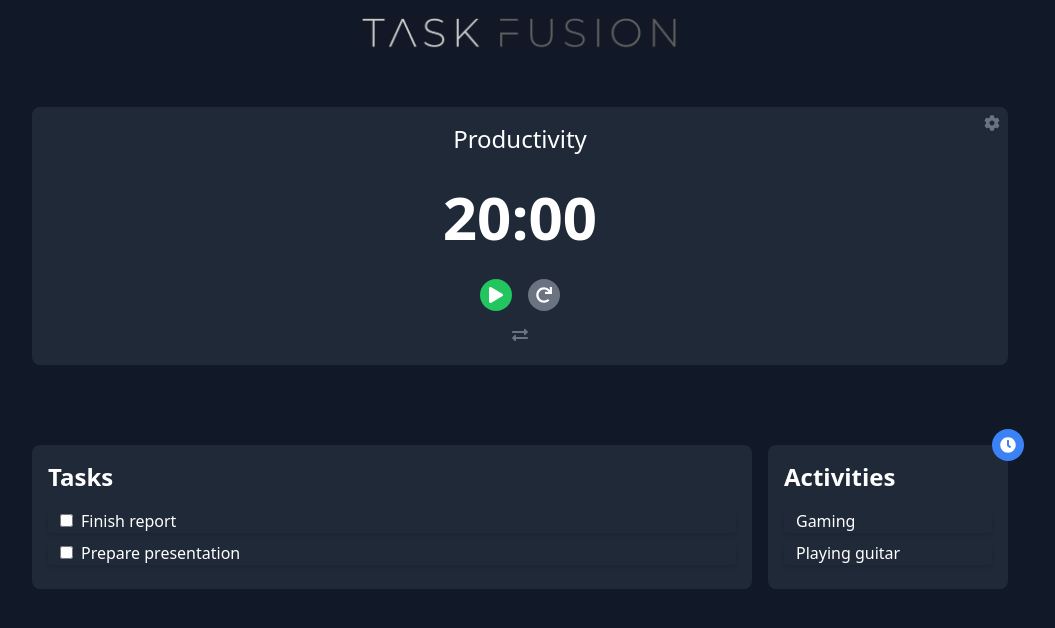
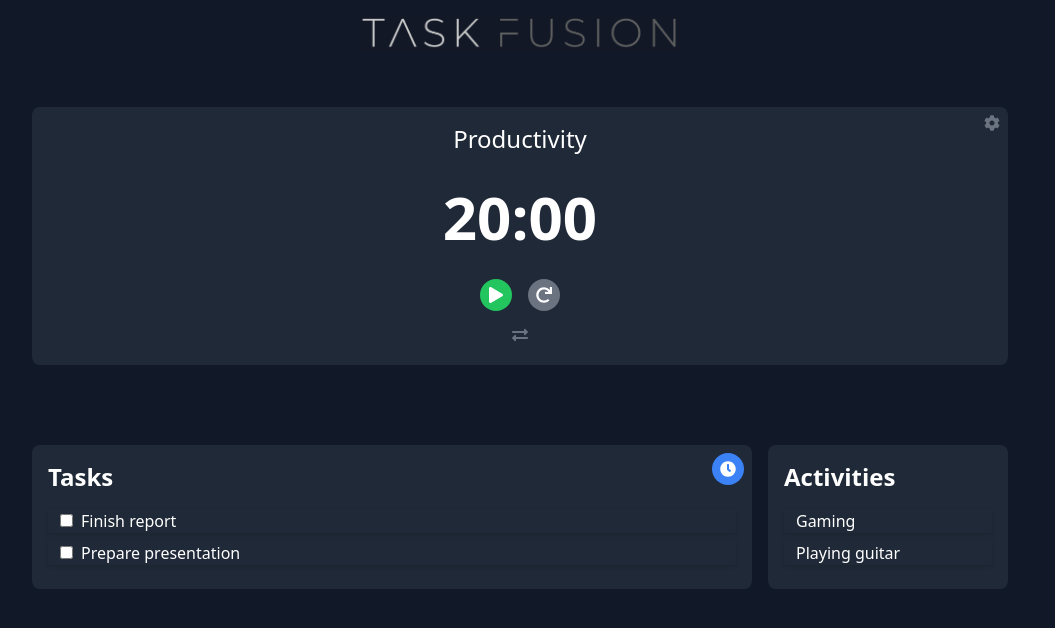
Before and after one commit to AlexZan/task-fusion, a React (Create React App) app: page / in a window 1280 px wide. Shown: the top 628 px of the page, without its empty margins (120-1175 px from the left). Built offline with nearby package versions, Linux system fonts and the light colour scheme.

Commit message:
fix repeat task button

```diff
--- a/src/App.js
+++ b/src/App.js
@@ -34,15 +34,13 @@ function App() {
             <TaskTimer />
           </div>
           <DndProvider backend={HTML5Backend}>
-            <div className="relative">
+          <div className="lg:flex gap-4 padding-large border-radius-large margin-top-medium">
+            <div className="theme-bg-dark border-radius-large lg:flex-grow lg:w-3/4 mb-4 lg:mb-0 relative">
               <RepeatTasksButton onClick={() => setIsRepeatingTasksModalOpen(true)} />
-              <div className="lg:flex gap-4 padding-large border-radius-large margin-top-medium">
-                <div className="theme-bg-dark border-radius-large lg:flex-grow lg:w-3/4 mb-4 lg:mb-0">
               <TaskList />
             </div>
             <div className="theme-bg-dark border-radius-large lg:w-1/4 mb-4 lg:mb-0">
               <Activities />
-                </div>
             </div>
           </div>
         </DndProvider>
```
Lines whose indentation alone changed are shown as unchanged.
